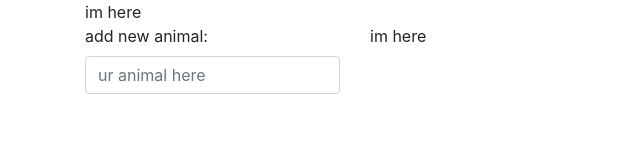
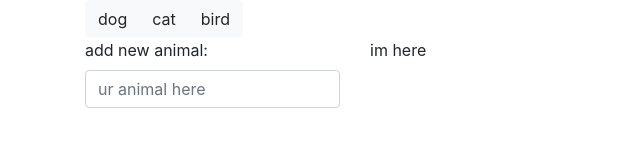
Before and after one commit to onahbosen/onahbosen.github.io, a plain HTML site: page GifTastic/index.html in a window 1280 px wide. Shown: the whole page, without its empty margins (0-640 px from the left). Drawn offline with nearby package versions, Linux system fonts and the light colour scheme.

Commit message:
add some buttons

```diff
--- a/GifTastic/assets/javascript/app.js
+++ b/GifTastic/assets/javascript/app.js
@@ -0,0 +1,6 @@
+$(document).ready(function(){
+
+
+
+
+});
--- a/GifTastic/index.html
+++ b/GifTastic/index.html
@@ -16,7 +16,10 @@
 <div class="container">
     <div class="row">
         <div class="col-sm">
-            <span class="button-space">im here</span>
+            <div class="btn-group" role="group" aria-label="Basic example">
+                <button type="button" class="btn btn-light">dog</button>
+                <button type="button" class="btn btn-light">cat</button>
+                <button type="button" class="btn btn-light">bird</button
         </div>
     </div>
     <div class="row">
```
